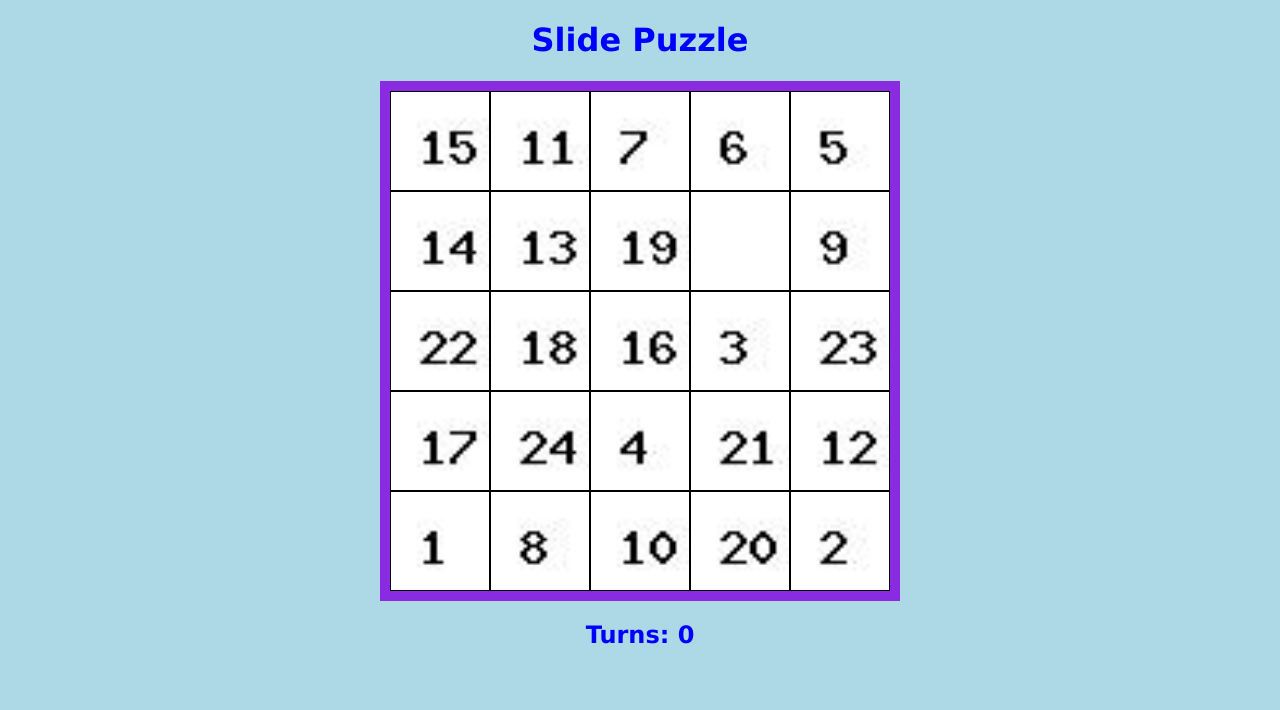
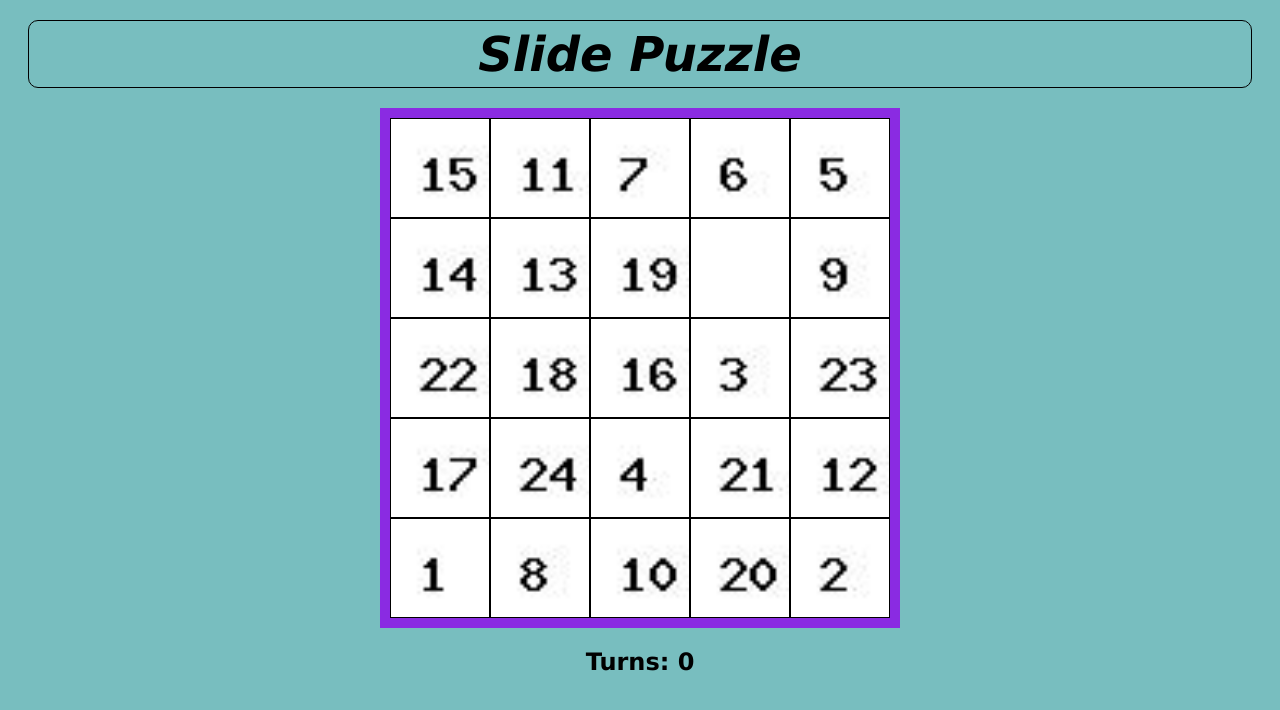
Before and after one commit to Carranya/slidepuzzle, a PHP site: page / in a window 1280 px wide. Shown: the top 710 px of the page. Run offline with PHP 8.4, Linux system fonts and the light colour scheme.

Commit message:
added format

```diff
--- a/index.html
+++ b/index.html
@@ -8,8 +8,12 @@
     <script src="slide.js"></script>
 </head>
 <body>
-    <h1>Slide Puzzle</h1>
-    <div id="board"></div>
-    <h2>Turns: <span id="turns">0</span></h2>
+    <div class="head">
+        <h1><i>Slide Puzzle</i></h1>
+    </div>
+    <div class="main">
+        <div id="board"></div>
+        <h2>Turns: <span id="turns">0</span></h2>
+    </div>
 </body>
 </html>
--- a/slide.css
+++ b/slide.css
@@ -1,9 +1,20 @@
 body
 {
     font-family:Verdana;
-    background-color: lightblue;
-    color: blue;
+    background-color: #78BEBF;
+    color: black;
     text-align: center;
+}
+
+.head h1
+{
+    font-size: 3em;
+
+    border: 1px solid black;
+    border-radius: 10px;
+    padding: 5px;
+    margin: 20px;
+
 }
 
 #board
```
